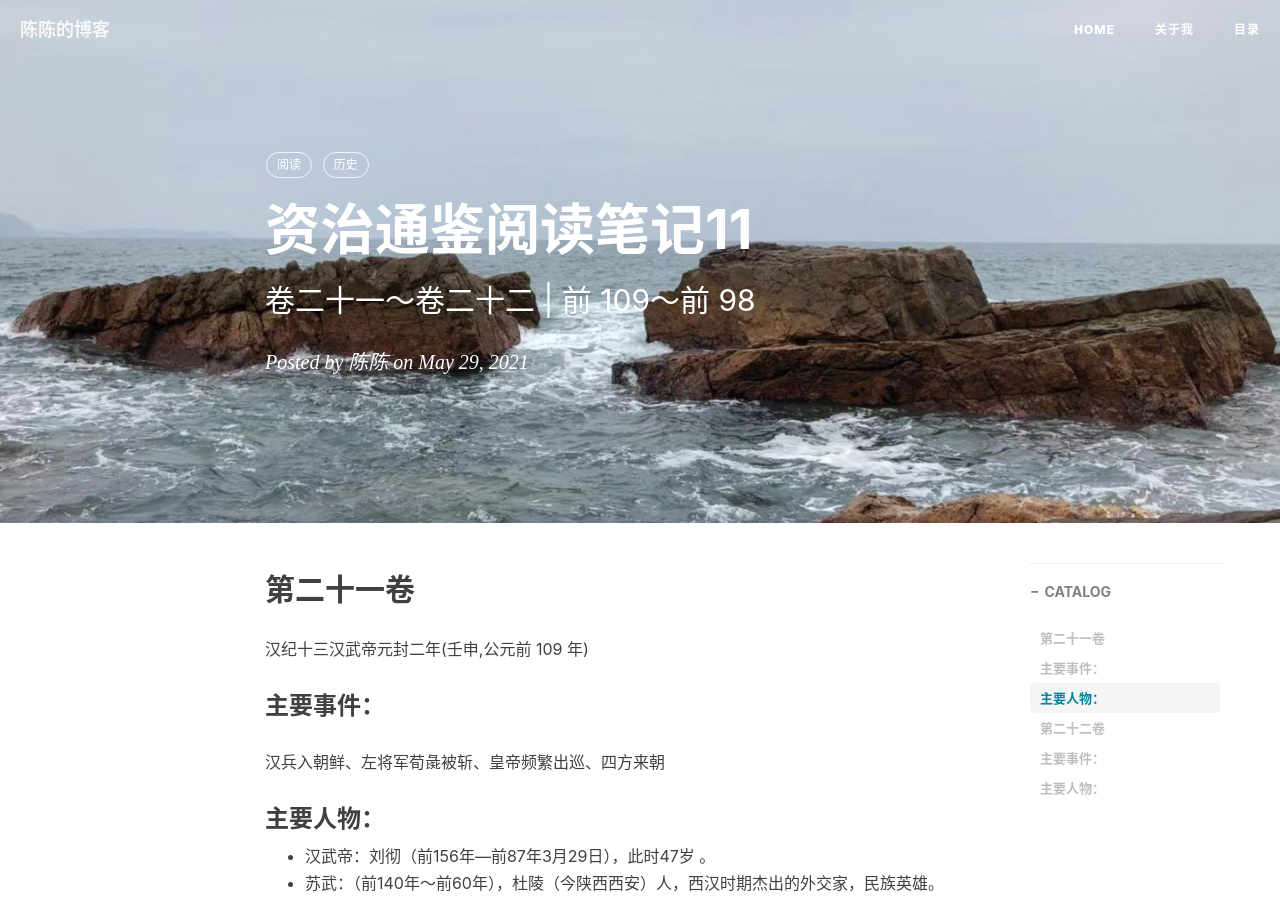
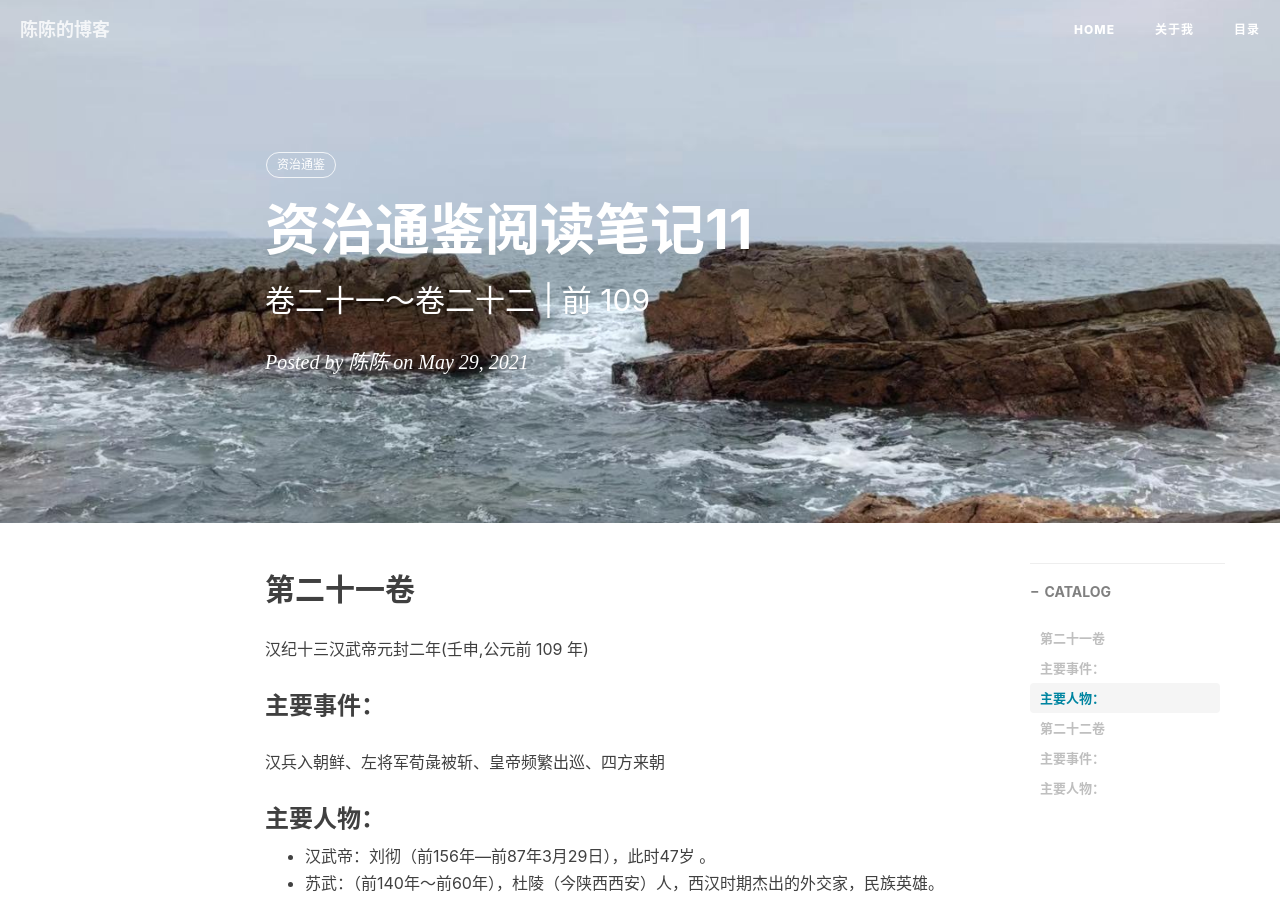
Before and after one commit to chensong212/chensong212.github.io, a Jekyll site: the page built from _posts/2021-05-29-zztj11.md, in a window 1280 px wide and 900 px high. Built offline with Jekyll 4.4.1, drawn with Linux system fonts in a browser that asks for light colours; nearby versions of some CDN libraries; comment, search, counter and statistics services are not loaded.

Commit message:
Update 2021-05-29-zztj11.md

```diff
--- a/_posts/2021-05-29-zztj11.md
+++ b/_posts/2021-05-29-zztj11.md
@@ -1,14 +1,13 @@
 ---
 layout:     post
 title:      资治通鉴阅读笔记11
-subtitle:   卷二十一～卷二十二 | 前 109～前 98
+subtitle:   卷二十一～卷二十二 | 前 109
 date:       2021-05-29
 author:     陈陈
 header-img:
 catalog: true
 tags:
-    - 阅读
-    - 历史
+    - 资治通鉴
 
 ---
 ## 第二十一卷
```
